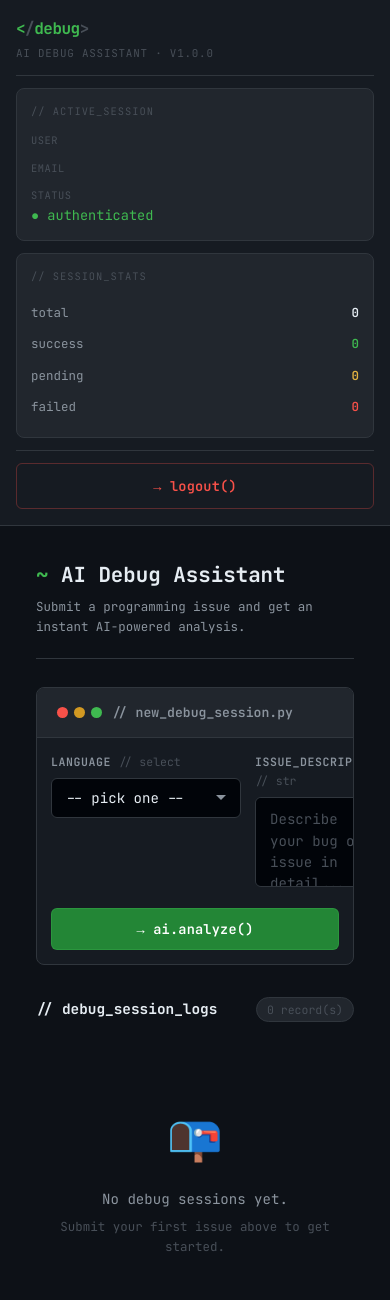
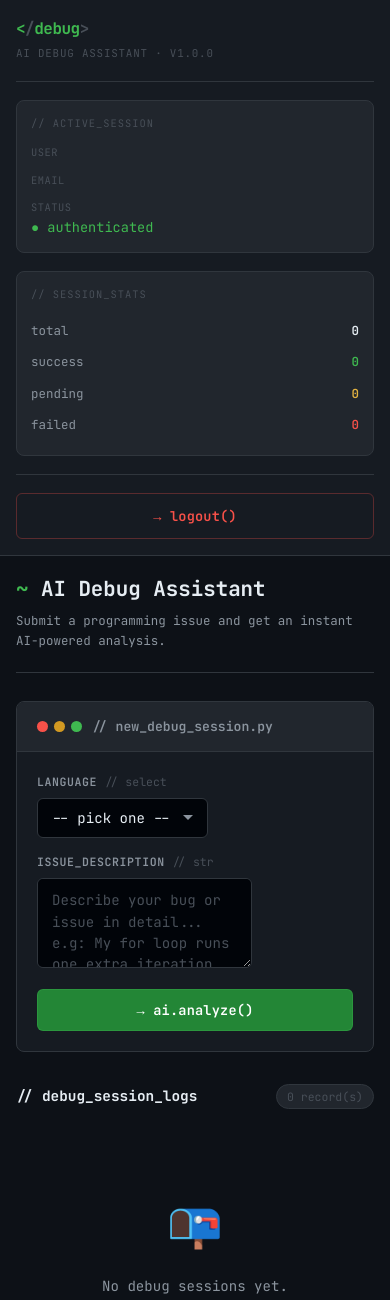
Before and after one commit to hamza-hesham-hendy/ai-debug-assistant, a FastAPI app: template templates/index.html in a window 390 px wide. Shown: the top 1300 px of the page. Before the commit the page ends 1251 px from the top, so only its background shows below. Run offline with FastAPI, Linux system fonts and the light colour scheme; the template is opened without the code that fills it, so the values that code supplies are empty.

Commit message:
Fix mobile dashboard layout

```diff
--- a/static/style.css
+++ b/static/style.css
@@ -763,58 +763,51 @@ body {
 /* ══════════════════════════════════════════════════════════════════
    RESPONSIVE  (mobile: screen width below 768px)
 ═══════════════════════════════════════════════════════════════════ */
+@media screen and (max-width: 768px) {
 
-@media (max-width: 768px) {
-
-  /* ─── Dashboard: stack sidebar above main ──────────────────────── */
+  body {
+    overflow-x: hidden;
+  }
 
   .dashboard {
-    grid-template-columns: 1fr;   /* single column instead of sidebar + main */
+    display: flex;
+    flex-direction: column;
   }
 
   .sidebar {
-    height: auto;                 /* sidebar no longer full-height */
-    position: static;             /* unstick it so it scrolls normally */
+    position: relative;
+    height: auto;
+    width: 100%;
     border-right: none;
     border-bottom: 1px solid var(--border);
-    flex-direction: row;          /* lay items out horizontally */
-    flex-wrap: wrap;
-    gap: 12px;
+    padding: 16px;
+    display: flex;
+    flex-direction: column;
+  }
+
+  .main {
+    width: 100%;
     padding: 16px;
   }
 
-  .sidebar-brand  { width: 100%; padding-bottom: 12px; }
-  .user-card      { flex: 1; min-width: 200px; }
-  .stats-card     { flex: 1; min-width: 200px; }
-
-  .sidebar-footer {
-    width: 100%;
-    padding-top: 12px;
-    margin-top: 0;
-    border-top: 1px solid var(--border);
+  .form-row-2 {
+    display: flex;
+    flex-direction: column;
   }
 
-  @media (max-width: 768px) {
+  .ai-grid {
+    display: flex;
+    flex-direction: column;
+  }
+
+  .session-head {
+    flex-direction: column;
+    align-items: flex-start;
+    gap: 10px;
+  }
 
   .session-meta {
     flex-wrap: wrap;
-  }
-
-  .badge {
-    max-width: 100%;
-    word-break: break-word;
-  }
-
-  .issue-text,
-  .ai-block-val,
-  .ai-fix-code {
-    overflow-wrap: anywhere;
-    word-break: break-word;
-  }
-
-  .submit-card-body,
-  .session-body {
-    padding: 14px;
   }
 
   .form-actions {
@@ -826,4 +819,20 @@ body {
     width: 100%;
   }
 
+  .user-card,
+  .stats-card,
+  .submit-card,
+  .session-card,
+  .ai-block {
+    width: 100%;
+    min-width: 0;
+  }
+
+  .issue-text,
+  .ai-block-val,
+  .ai-fix-code {
+    word-break: break-word;
+    overflow-wrap: anywhere;
+  }
+
 }
```
